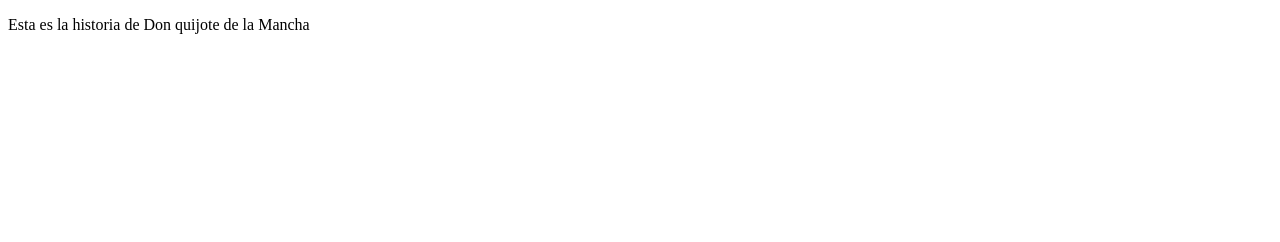
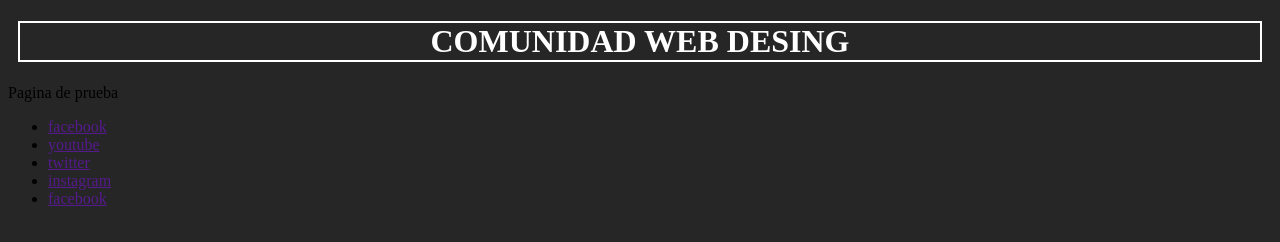
Before and after one commit to comunidad-web-desing-1/Web-Desing-1, a plain HTML site: page index.html in a window 1280 px wide. Drawn offline with Linux system fonts and the light colour scheme.

Commit message:
Backgroung negro, titulo arriba con border, parrafo y lista

```diff
--- a/index.html
+++ b/index.html
@@ -1,9 +1,28 @@
 <!DOCTYPE html>
 <html>
 <head>
-	<title>Comunidad Web Desing 1</title>
+	<title>Web-test Sergio</title>
+	<link rel="stylesheet" type="text/css" href="style.css">
 </head>
 <body>
-	<p>Esta es la historia de Don quijote de la Mancha</p>
+	<div>
+
+		<h1>Comunidad Web Desing</h1>
+
+
+	</div>
+
+	<p>Pagina de prueba</p>
+
+	<nav>
+		<ul>
+			<li><a href="">facebook</a></li>
+			<li><a href="">youtube</a></li>
+			<li><a href="">twitter</a></li>
+			<li><a href="">instagram</a></li>
+			<li><a href="">facebook</a></li>
+		</ul>
+	</nav>
+
 </body>
 </html>
--- a/style.css
+++ b/style.css
@@ -0,0 +1,19 @@
+body{
+	background-color:#262626;
+}
+
+div{
+	margin: 0px auto;
+	padding: 0px 10px;
+}
+
+h1{
+
+
+	border: 2px solid white;
+	color: white;
+	text-align: center;
+	text-transform: uppercase;
+
+
+}
```
